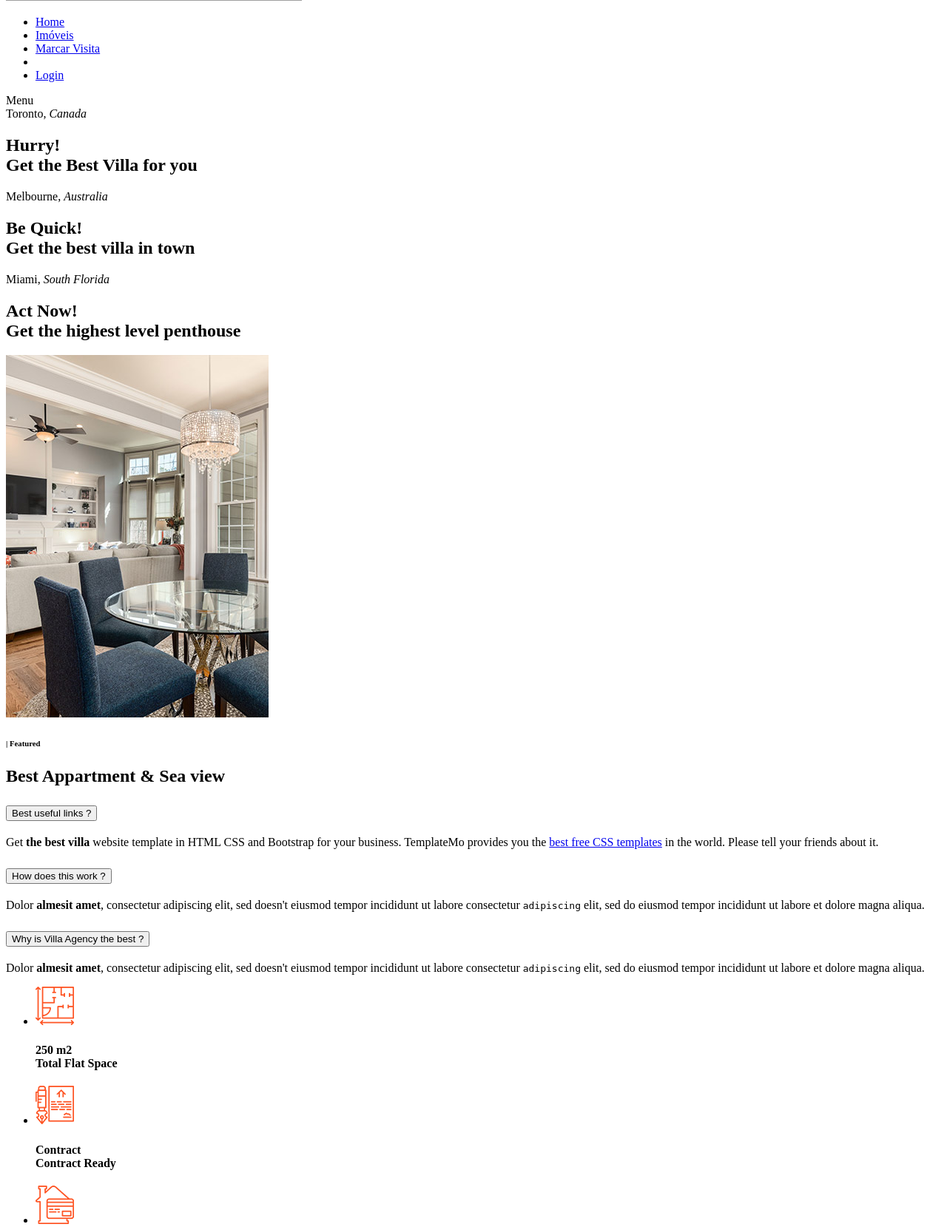
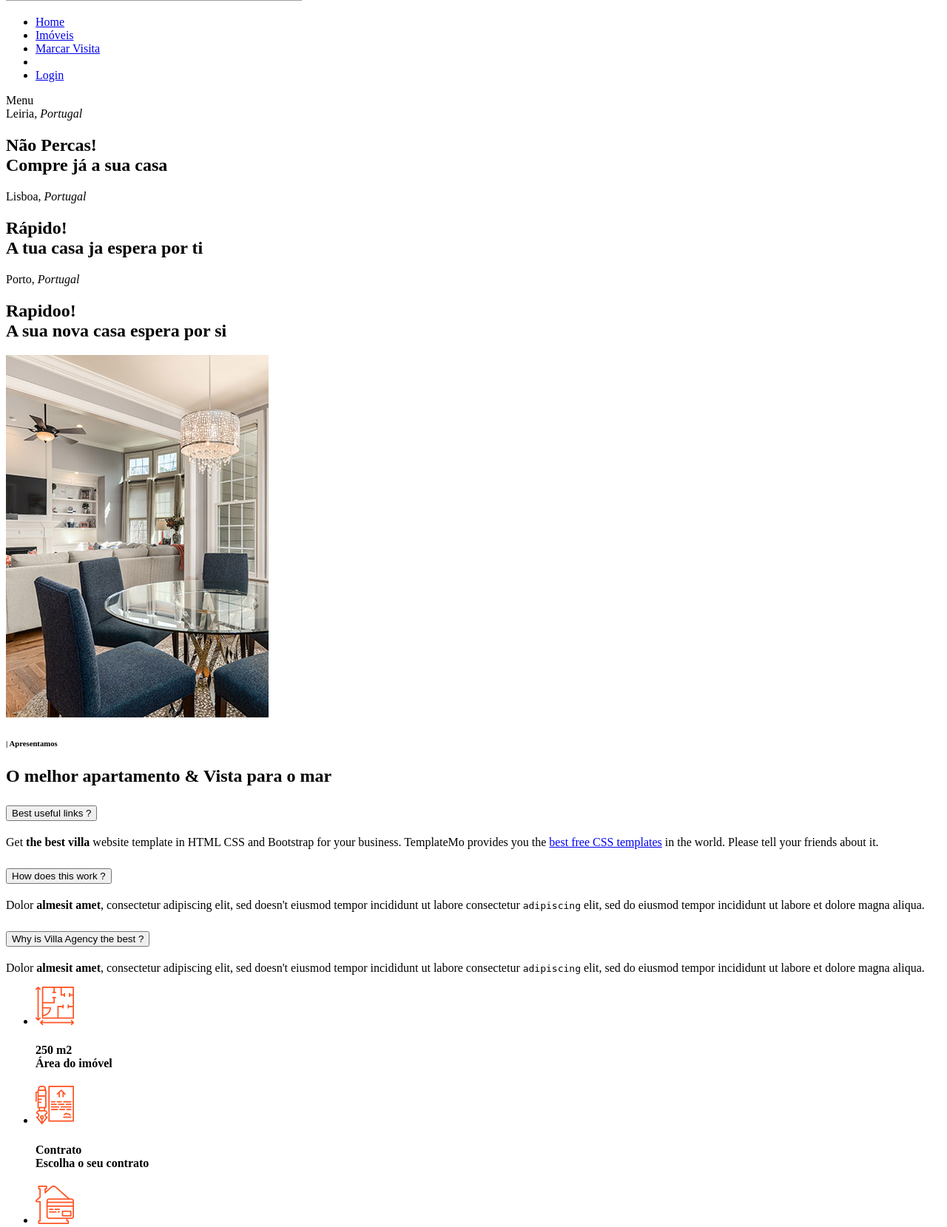
Before and after one commit to Bernardo359/Find4u, a Yii app: template frontend/views/site/index.php in a window 1280 px wide. Shown: the part 307-1966 px from the top of the page at 74% size. Run offline with PHP 8.4 and a stand-in for Yii, Linux system fonts and the light colour scheme; the template is opened without the code that fills it, so the values that code supplies are empty; some libraries are stand-ins or nearby versions; grey boxes are pictures that could not be loaded.

Commit message:
homepage_imoveis_design_colors

```diff
--- a/frontend/views/site/index.php
+++ b/frontend/views/site/index.php
@@ -9,22 +9,22 @@ $this->title = 'My Yii Application';
     <div class="owl-carousel owl-banner">
       <div class="item item-1">
         <div class="header-text">
-          <span class="category">Toronto, <em>Canada</em></span>
-          <h2>Hurry!<br>Get the Best Villa for you</h2>
+          <span class="category">Leiria, <em>Portugal</em></span>
+          <h2>Não Percas!<br>Compre já a sua casa</h2>
         </div>
       </div>
 
       <div class="item item-2">
         <div class="header-text">
-          <span class="category">Melbourne, <em>Australia</em></span>
-          <h2>Be Quick!<br>Get the best villa in town</h2>
+          <span class="category">Lisboa, <em>Portugal</em></span>
+          <h2>Rápido!<br>A tua casa ja espera por ti</h2>
         </div>
       </div>
 
       <div class="item item-3">
         <div class="header-text">
-          <span class="category">Miami, <em>South Florida</em></span>
-          <h2>Act Now!<br>Get the highest level penthouse</h2>
+          <span class="category">Porto, <em>Portugal</em></span>
+          <h2>Rapidoo!<br>A sua nova casa espera por si</h2>
         </div>
       </div>
     </div>
@@ -43,8 +43,8 @@ $this->title = 'My Yii Application';
           </div>
           <div class="col-lg-5">
             <div class="section-heading">
-              <h6>| Featured</h6>
-              <h2>Best Appartment &amp; Sea view</h2>
+              <h6>| Apresentamos</h6>
+              <h2>O melhor apartamento &amp; Vista para o mar</h2>
             </div>
             <div class="accordion" id="accordionExample">
               <div class="accordion-item">
@@ -89,19 +89,19 @@ $this->title = 'My Yii Application';
               <ul>
                 <li>
                   <img src="../template/img/info-icon-01.png" alt="" style="max-width: 52px;">
-                  <h4>250 m2<br><span>Total Flat Space</span></h4>
+                  <h4>250 m2<br><span>Área do imóvel</span></h4>
                 </li>
                 <li>
                   <img src="../template/img/info-icon-02.png" alt="" style="max-width: 52px;">
-                  <h4>Contract<br><span>Contract Ready</span></h4>
+                  <h4>Contrato<br><span>Escolha o seu contrato</span></h4>
                 </li>
                 <li>
                   <img src="../template/img/info-icon-03.png" alt="" style="max-width: 52px;">
-                  <h4>Payment<br><span>Payment Process</span></h4>
+                  <h4>Pagamento<br><span>Processo de pagamento</span></h4>
                 </li>
                 <li>
                   <img src="../template/img/info-icon-04.png" alt="" style="max-width: 52px;">
-                  <h4>Safety<br><span>24/7 Under Control</span></h4>
+                  <h4>Segurança<br><span>24/7 sobre controlo</span></h4>
                 </li>
               </ul>
             </div>
```
Also changed, not shown: frontend/web/template/css/templatemo-villa-agency.css (+17 -17 lines).
